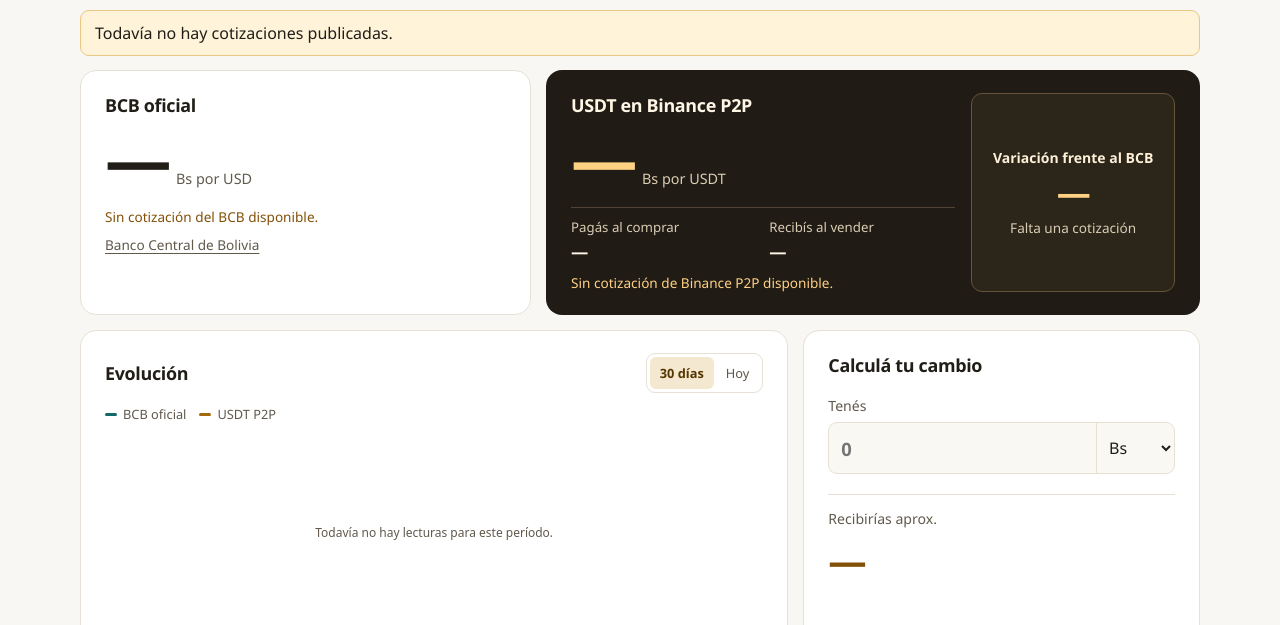
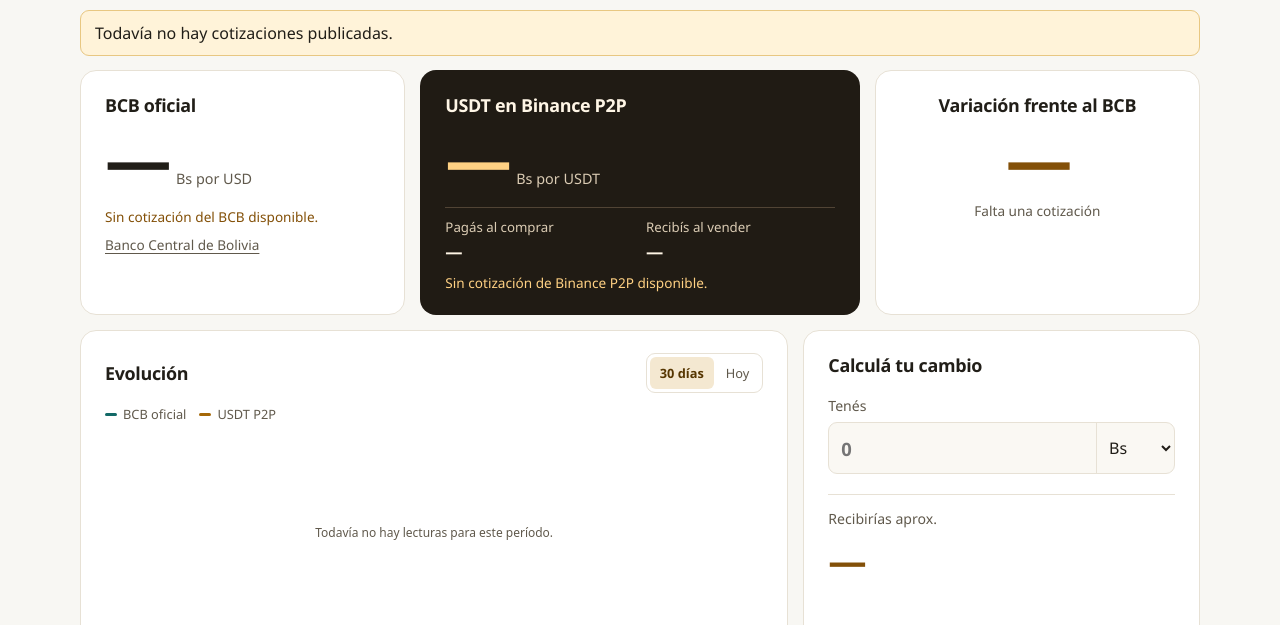
Before and after one commit to dani3lsamir/Cambista, a website built with Vite: page web/index.html in a window 1280 px wide. Shown: the part 175-800 px from the top of the page. Built offline with nearby package versions, Linux system fonts and the light colour scheme; no server answers.

Commit message:
Give the P2P comparison its own card

```diff
--- a/web/index.html
+++ b/web/index.html
@@ -39,8 +39,6 @@
           <a class="source-link" href="https://www.bcb.gob.bo/" data-text="webBcbSource">Banco Central de Bolivia</a>
         </article>
         <article class="quote market">
-          <div class="market-layout">
-            <div>
           <h2 data-text="webParallel">USDT en Binance P2P</h2>
           <p class="price"><span id="parallel">—</span><small data-text="webPerUsdt">Bs por USDT</small></p>
           <dl class="sides">
@@ -48,16 +46,14 @@
             <div><dt data-text="webReceive">Recibís al vender</dt><dd id="sell">—</dd></div>
           </dl>
           <p class="source" id="parallel-time"></p>
-            </div>
-            <section class="comparison" aria-labelledby="comparison-title">
-              <h3 id="comparison-title" data-text="webGapLabel">Variación frente al BCB</h3>
+        </article>
+        <article class="quote comparison" aria-labelledby="comparison-title">
+          <h2 id="comparison-title" data-text="webGapLabel">Variación frente al BCB</h2>
           <div class="comparison-values">
             <p class="comparison-percent" id="gap">—</p>
             <p class="comparison-amount" id="gap-amount" hidden></p>
           </div>
           <p class="source" id="gap-note"></p>
-            </section>
-          </div>
         </article>
       </section>
       <div class="details">
--- a/web/styles.css
+++ b/web/styles.css
@@ -73,28 +73,21 @@ h2 { font-size: 1.12rem; font-weight: 700; letter-spacing: -.018em; }
 .heading time, .source, .source-link, .chart-reading { color: var(--muted); font-size: .85rem; }
 .notice { background: var(--notice-bg); border: 1px solid var(--notice-border); padding: 11px 14px; border-radius: 9px; margin-bottom: 14px; }
 
-.quotes { display: grid; grid-template-columns: minmax(0, 1fr) minmax(0, 1.45fr); gap: 15px; }
+.quotes { display: grid; grid-template-columns: minmax(0, 1fr) minmax(0, 1.35fr) minmax(0, 1fr); gap: 15px; }
 .quote, .panel { border-radius: 16px; border: 1px solid var(--line); background: var(--surface); padding: 22px 24px; min-width: 0; }
 .price { display: flex; flex-wrap: wrap; align-items: baseline; gap: 8px; margin: 9px 0 15px; line-height: 1; }
-.price span { font-size: clamp(2.45rem, 5.2vw, 4.25rem); font-weight: 750; letter-spacing: -.055em; font-variant-numeric: tabular-nums; }
+.price span, .comparison-percent { font-size: clamp(2.45rem, 5.2vw, 4.25rem); font-weight: 750; letter-spacing: -.055em; font-variant-numeric: tabular-nums; }
 .price small { font-size: .9rem; color: var(--muted); }
 .source-link { display: inline-block; margin-top: 9px; }
-.market { background: var(--quote-bg); color: #fff6e6; border-color: var(--quote-border); container-type: inline-size; }
+.market { background: var(--quote-bg); color: #fff6e6; border-color: var(--quote-border); }
 .market .price span { color: #ffd183; }
 .market .price small, .market .source, .market dt { color: #dbccb4; }
 .source[data-delayed] { color: var(--result); }
 .market .source[data-delayed] { color: #ffd183; }
-.market-layout { display: grid; gap: 16px; height: 100%; }
-.comparison { display: grid; align-content: center; justify-items: center; gap: 7px; padding: 13px 10px; border: 1px solid #665339; border-radius: 11px; background: #ffd1830d; text-align: center; }
-.comparison h3 { margin: 0; color: #fff0d8; font-size: .875rem; font-weight: 650; }
-.comparison-values { display: flex; align-items: center; justify-content: center; flex-wrap: wrap; column-gap: 14px; row-gap: 4px; font-variant-numeric: tabular-nums; }
-.comparison-percent { color: #ffd183; font-size: clamp(1.5rem, 3.5vw, 2.125rem); font-weight: 750; letter-spacing: -.04em; line-height: 1.1; }
-.comparison-amount { padding-inline-start: 14px; border-inline-start: 1px solid #665339; color: #fff0d8; font-size: 1rem; font-weight: 650; }
-@container (min-width: 450px) {
-  .market-layout { grid-template-columns: minmax(0, 1fr) minmax(152px, .53fr); }
-  .comparison-values { flex-direction: column; }
-  .comparison-amount { padding-inline-start: 0; border-inline-start: 0; }
-}
+.comparison { text-align: center; }
+.comparison-values { display: flex; flex-direction: column; align-items: center; justify-content: center; gap: 10px 14px; margin-block: 9px; }
+.comparison-percent { color: var(--result); line-height: 1; }
+.comparison-amount { color: var(--ink); font-size: 1.08rem; font-weight: 680; font-variant-numeric: tabular-nums; }
 .sides { display: grid; grid-template-columns: 1fr 1fr; gap: 12px; border-top: 1px solid #514435; padding: 10px 0; }
 .sides dt { font-size: .83rem; margin-bottom: 4px; }
 .sides dd { font-size: 1.08rem; font-weight: 680; font-variant-numeric: tabular-nums; }
@@ -127,6 +120,13 @@ h2 { font-size: 1.12rem; font-weight: 700; letter-spacing: -.018em; }
 .download { grid-column: 1 / -1; justify-self: end; display: inline-flex; align-items: center; min-height: 44px; padding: 0 15px; border-radius: 8px; background: var(--download-bg); color: var(--download-ink); font-weight: 700; text-decoration: none; }
 .download:hover { text-decoration: underline; }
 
+@media (max-width: 840px) {
+  .quotes { grid-template-columns: repeat(2, minmax(0, 1fr)); }
+  .comparison { grid-column: 1 / -1; }
+  .comparison-values { flex-flow: row wrap; }
+  .comparison-amount { padding-inline-start: 14px; border-inline-start: 1px solid var(--line); }
+}
+
 @media (max-width: 690px) {
   .wrap { width: calc(100% - 30px); }
   .header-inner { min-height: 57px; }
```
Lines whose indentation alone changed are shown as unchanged.
